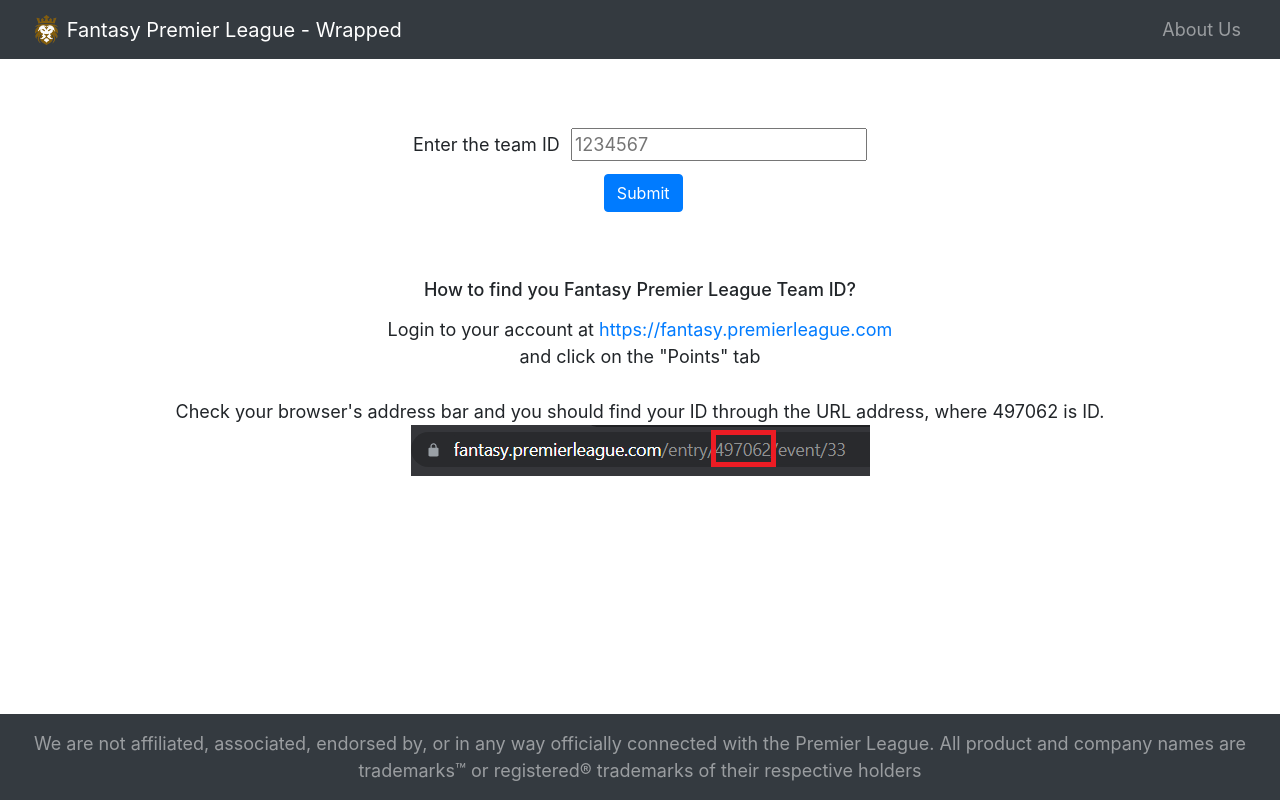
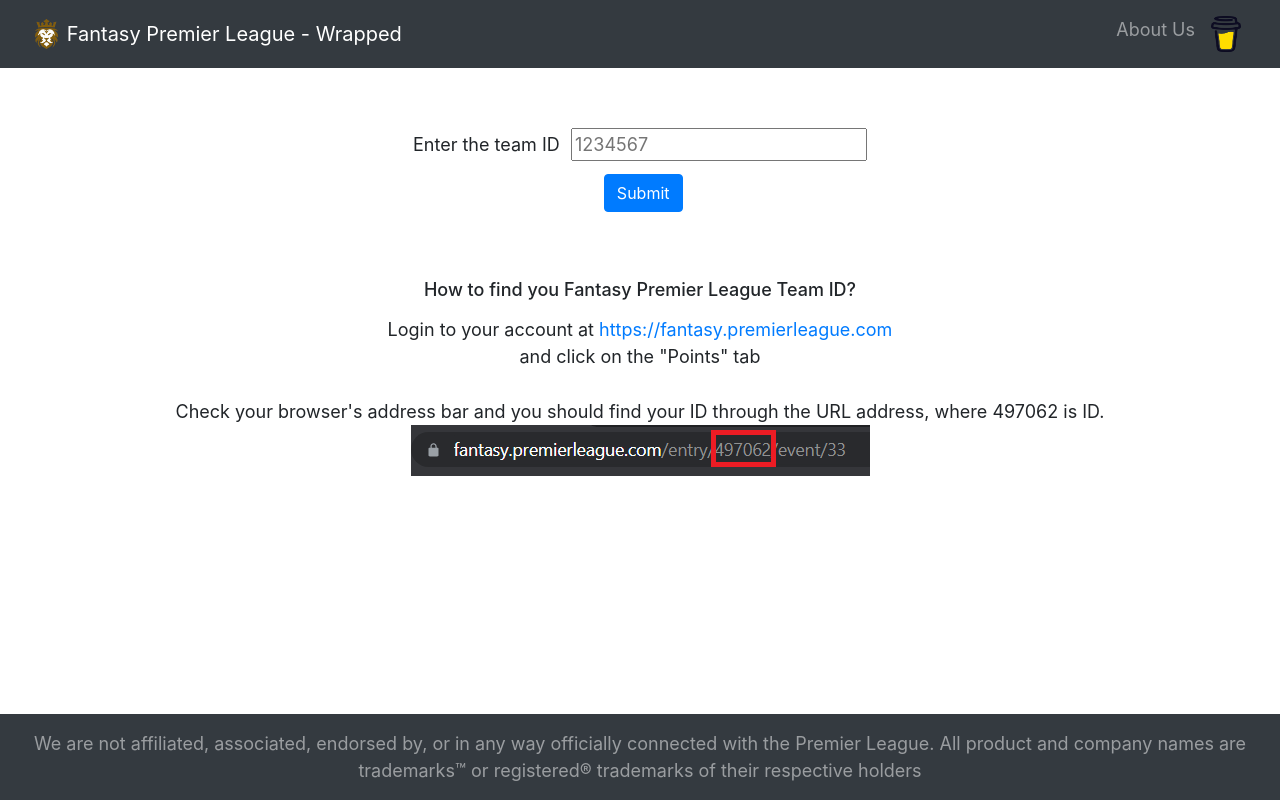
Before and after one commit to omkarkollurmath/fpl-wrapped, a React (Create React App) app: page / in a window 1280 px wide. Built offline with nearby package versions, Linux system fonts and the light colour scheme.

Commit message:
Addcoffeebutton and removed few console logs

```diff
--- a/src/frontend/Charts/RollingAverage.js
+++ b/src/frontend/Charts/RollingAverage.js
@@ -37,7 +37,7 @@
 
   } else {
     rollingData = { ...props.data };
-    console.log("Fetched from DB");
+
   }
 
   useEffect(() => {
--- a/src/frontend/Charts/TeamChart.js
+++ b/src/frontend/Charts/TeamChart.js
@@ -75,7 +75,6 @@
   }
 
   if (!props.processed) {
-    console.log(props);
     sortedDict = {};
     const chartData = props.data;
 
@@ -116,10 +115,7 @@
       }
     }
   } else {
-    console.log("Fetched from DB");
-
     sortedDict = { ...props.data };
-    console.log(sortedDict);
   }
 
   useEffect(() => {
--- a/src/frontend/components/NavbarWrapper.js
+++ b/src/frontend/components/NavbarWrapper.js
@@ -4,6 +4,7 @@
 import Navbar from 'react-bootstrap/Navbar';
 import Nav from 'react-bootstrap/Nav';
 import AppIcon from '../../utils/fpl-wrapped-logo.png';
+import BuyMeACoffeeIcon from '../../utils/bmc-logo-no-background.png';
 import './NavbarWrapper.css';
 
 const NavbarWrapper = () => {
@@ -34,6 +35,13 @@
         <Navbar.Collapse id="responsive-navbar-nav" className='justify-content-end'>
         <Nav className="me-auto">
             <Nav.Link href="/about">About Us</Nav.Link>
+            <Nav.Link href="https://www.buymeacoffee.com/fplwrapped" target="_blank">
+              <img
+                src={BuyMeACoffeeIcon}
+                style={{height: '36px', width: '30px', margin: '0', padding: '0'}}
+                alt="Buy Me A Coffee"
+              />
+            </Nav.Link>
           </Nav>
         </Navbar.Collapse>
         </Container>
```
Also changed, not shown: src/utils/bmc-logo-no-background.png (added).
